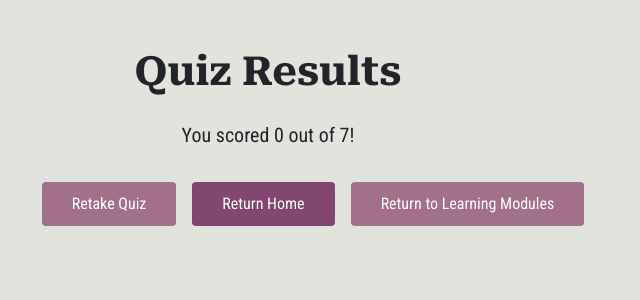
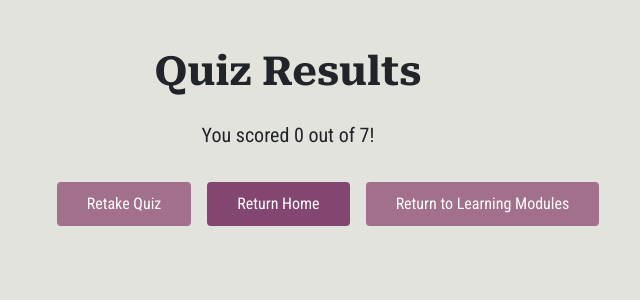
Before and after one commit to srinidhiayala/AI-Gen-Art, a Flask app: page /big_quiz_results in a window 1280 px wide. Shown: the part 62-362 px from the top of the page, without its empty margins (372-1012 px from the left). Run offline with Flask 3, Linux system fonts and the light colour scheme; the visitor is signed in with stand-in values (Sample User, id 1); some libraries are stand-ins or nearby versions.

Commit message:
fixed some styling for the results and added metadata for quiz portion

```diff
--- a/server.py
+++ b/server.py
@@ -1,10 +1,8 @@
 from os import abort
 from flask import Flask
 from flask import render_template
-from flask import Response, request, jsonify
+from flask import Flask, render_template, request, jsonify, redirect, url_for, session
 import logging
-
-from flask import Flask, render_template, request, redirect, url_for, session
 
 logging.basicConfig(level=logging.INFO)
 logger = logging.getLogger(__name__)
@@ -261,6 +259,24 @@ def record_time():
     return jsonify({'status': 'success'})
 
 
+@app.route('/record_quiz_time', methods=['POST'])
+def record_quiz_time():
+    global quiz_metaData
+    if request.data:
+        import json
+        data = json.loads(request.data)
+    else:
+        data = {}
+
+    quiz_id = data.get('quiz_id')
+    time_spent = data.get('time_spent')
+
+    quiz_metaData.append({"quiz_id": quiz_id, "seconds_spent": time_spent})
+    logger.info(quiz_metaData)
+
+    return jsonify({'status': 'success'})
+
+
 # AJAX FUNCTIONS
 
 if __name__ == '__main__':
--- a/static/main.css
+++ b/static/main.css
@@ -315,9 +315,17 @@ body {
 }
 
 .custom-button-container {
-  margin-left: 90px; /* Shifts the buttons slightly to the right */
+  margin-left: 120px; /* Shifts the buttons slightly to the right */
 }
 
 .btn:hover {
   opacity: 0.9;
 }
+
+#quiz-results-title {
+  padding-left: 40px; /* Adjusting the quiz title*/
+}
+
+.lead.small {
+  padding-left: 40px; /* Adjusting the quiz title*/
+}
```
Also changed, not shown: templates/big_quiz.html (+15 -0 lines).
